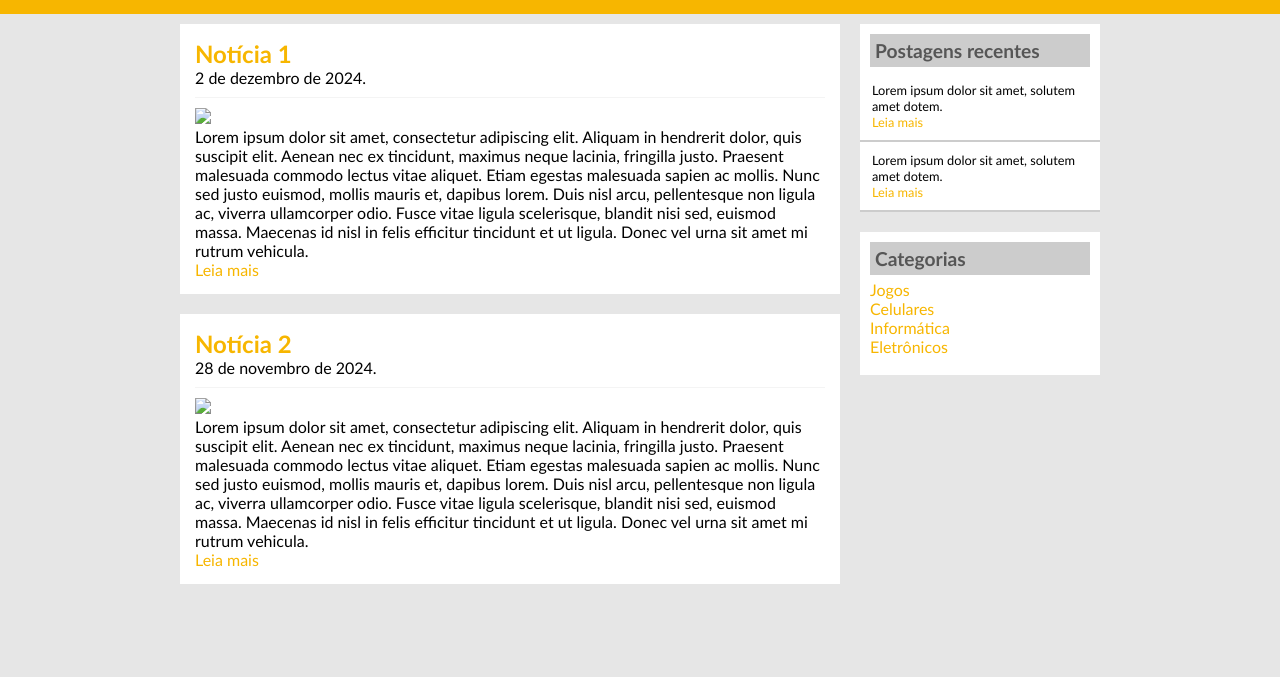
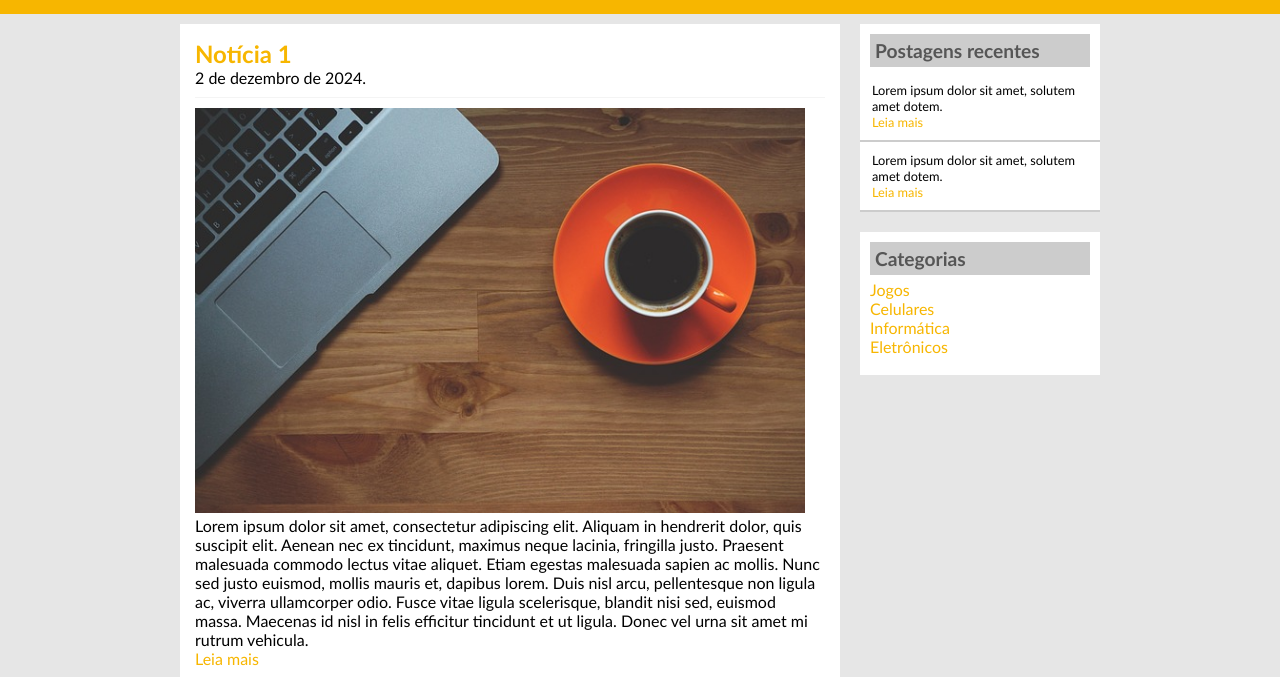
Before and after one commit to 21yyri/autweb3b, a plain HTML site: page index.html in a window 1280 px wide. Shown: the part 123-800 px from the top of the page. Drawn offline with Linux system fonts and the light colour scheme; the site is published under a folder, as on GitHub Pages, so addresses that start at the root find nothing.

Commit message:
Update index.html

```diff
--- a/index.html
+++ b/index.html
@@ -21,7 +21,7 @@
                 <div class="post">
                     <h2>Notícia 1</h2>
                     <span class="data">2 de dezembro de 2024.</span>
-                    <img src="/tecblog/IMGs/imagem1.jpg" width="610px">
+                    <img src="tecblog/IMGs/imagem1.jpg" width="610px">
                     <p>
                         Lorem ipsum dolor sit amet, consectetur adipiscing elit. Aliquam in hendrerit dolor, quis suscipit elit. Aenean nec ex tincidunt, maximus neque lacinia, fringilla justo. Praesent malesuada commodo lectus vitae aliquet. Etiam egestas malesuada sapien ac mollis. Nunc sed justo euismod, mollis mauris et, dapibus lorem. Duis nisl arcu, pellentesque non ligula ac, viverra ullamcorper odio. Fusce vitae ligula scelerisque, blandit nisi sed, euismod massa. Maecenas id nisl in felis efficitur tincidunt et ut ligula. Donec vel urna sit amet mi rutrum vehicula.
                     </p>
@@ -30,7 +30,7 @@
                 <div class="post">
                     <h2>Notícia 2</h2>
                     <span class="data">28 de novembro de 2024.</span>
-                    <img src="/tecblog/IMGs/imagem2.jpg" width="610px">
+                    <img src="tecblog/IMGs/imagem2.jpg" width="610px">
                     <p>
                         Lorem ipsum dolor sit amet, consectetur adipiscing elit. Aliquam in hendrerit dolor, quis suscipit elit. Aenean nec ex tincidunt, maximus neque lacinia, fringilla justo. Praesent malesuada commodo lectus vitae aliquet. Etiam egestas malesuada sapien ac mollis. Nunc sed justo euismod, mollis mauris et, dapibus lorem. Duis nisl arcu, pellentesque non ligula ac, viverra ullamcorper odio. Fusce vitae ligula scelerisque, blandit nisi sed, euismod massa. Maecenas id nisl in felis efficitur tincidunt et ut ligula. Donec vel urna sit amet mi rutrum vehicula.
                     </p>
```
